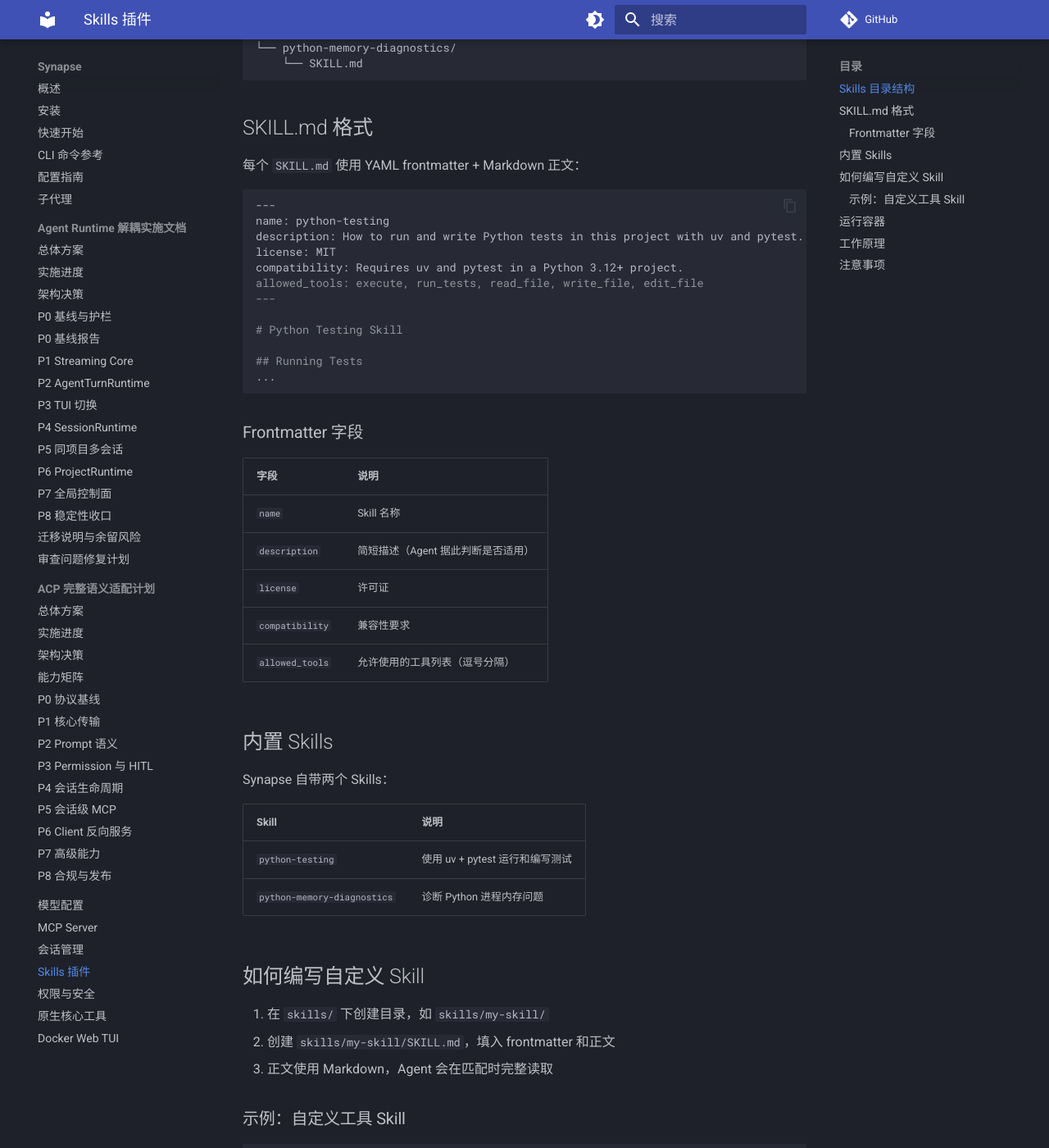
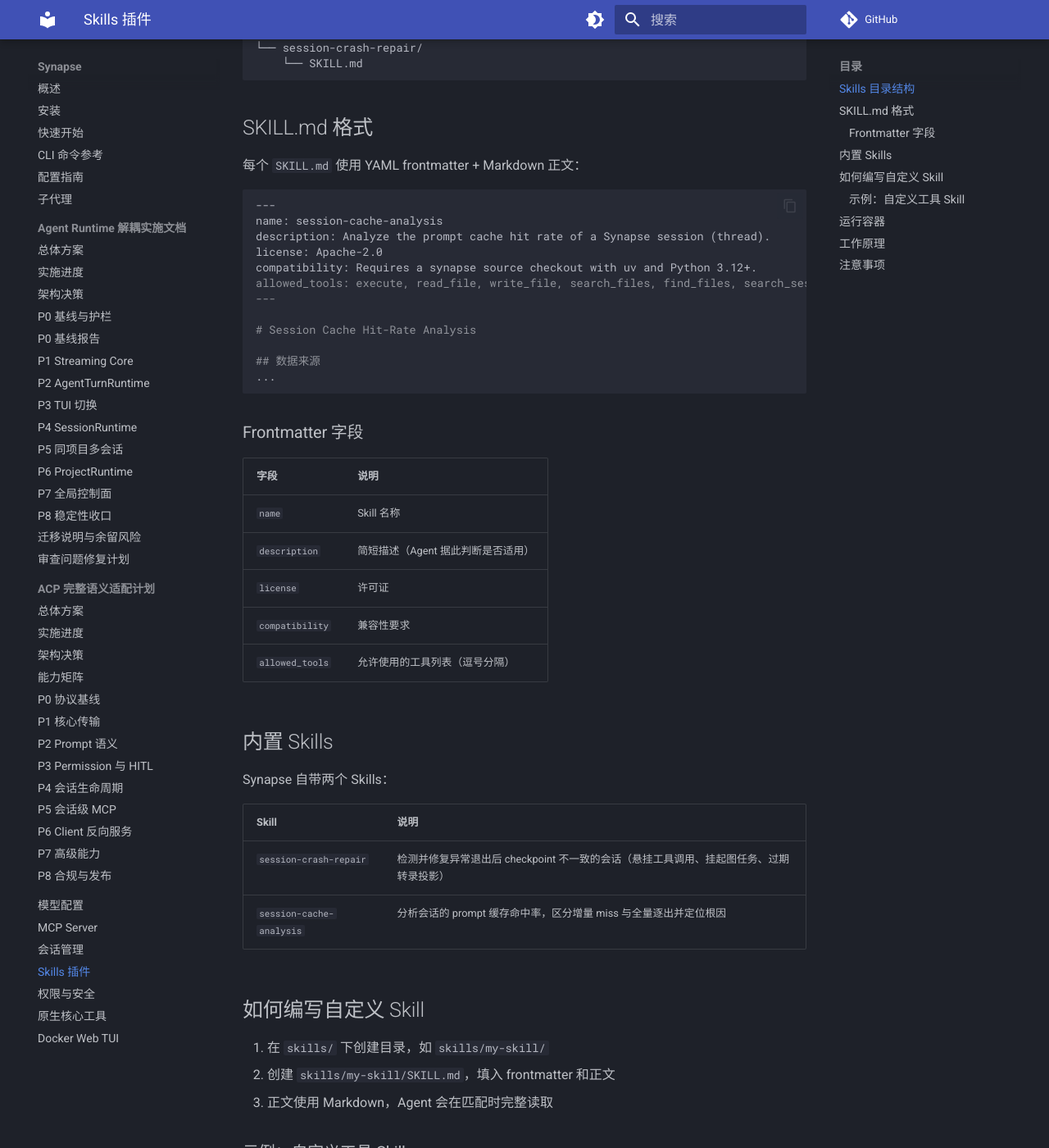
Before and after one commit to alex8224/synapse-agent, an MkDocs documentation site: the page built from docs/skills.md, in a window 1280 px wide and 1400 px high, scrolled down 340 px. Shown: the whole window at 82% size. Built offline with MkDocs 1.6.1 and Material for MkDocs 9.7.7, drawn with Linux system fonts in a browser that asks for light colours; comment, search, counter and statistics services are not loaded.

Commit message:
feat(skills): add session-cache-analysis skill and refresh skills docs

````diff
--- a/docs/skills.md
+++ b/docs/skills.md
@@ -6,9 +6,9 @@
 
 ```
 skills/
-├── python-testing/
+├── session-cache-analysis/
 │   └── SKILL.md
-└── python-memory-diagnostics/
+└── session-crash-repair/
     └── SKILL.md
 ```
 
@@ -18,16 +18,16 @@
 
 ```markdown
 ---
-name: python-testing
-description: How to run and write Python tests in this project with uv and pytest.
-license: MIT
-compatibility: Requires uv and pytest in a Python 3.12+ project.
-allowed_tools: execute, run_tests, read_file, write_file, edit_file
+name: session-cache-analysis
+description: Analyze the prompt cache hit rate of a Synapse session (thread).
+license: Apache-2.0
+compatibility: Requires a synapse source checkout with uv and Python 3.12+.
+allowed_tools: execute, read_file, write_file, search_files, find_files, search_session, read_session
 ---
 
-# Python Testing Skill
+# Session Cache Hit-Rate Analysis
 
-## Running Tests
+## 数据来源
 ...
 ```
 
@@ -47,8 +47,8 @@
 
 | Skill | 说明 |
 |---|---|
-| `python-testing` | 使用 uv + pytest 运行和编写测试 |
-| `python-memory-diagnostics` | 诊断 Python 进程内存问题 |
+| `session-crash-repair` | 检测并修复异常退出后 checkpoint 不一致的会话（悬挂工具调用、挂起图任务、过期转录投影） |
+| `session-cache-analysis` | 分析会话的 prompt 缓存命中率，区分增量 miss 与全量逐出并定位根因 |
 
 ## 如何编写自定义 Skill
 
````
Also changed, not shown: docs/design.md (+3 -1 lines), docs/tutorial.md (+17 -17 lines), skills/session-cache-analysis/SKILL.md (added, +209 -0 lines).
